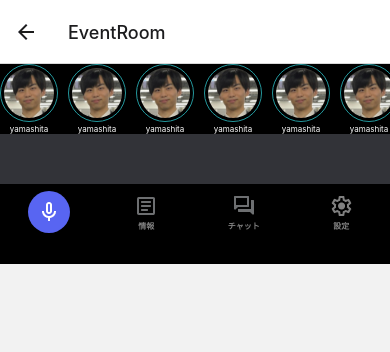
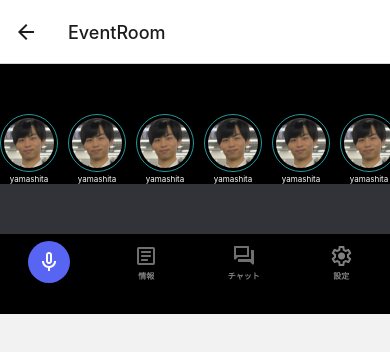
Before and after one commit to SuzukiTakuto/react-native-screen-transition-sample, a React Native app: screen /EventRoomPage in a window 390 px wide. Shown: the top 352 px of the page. Built offline with nearby package versions, Linux system fonts and the light colour scheme; what react-native-webrtc would draw is missing.

Commit message:
feat: IconScroll component

```diff
--- /dev/null
+++ b/src/components/generics/IconScroll.tsx/index.tsx
@@ -0,0 +1,12 @@
+import React from "react"
+import IconScrollPresenter from "./presenter"
+
+export type Props = {
+  test: string
+}
+
+const IconScroll = () => {
+  return <IconScrollPresenter />
+}
+
+export default IconScroll
--- /dev/null
+++ b/src/components/generics/IconScroll.tsx/presenter.tsx
@@ -0,0 +1,29 @@
+import React from "react"
+import { Image, ScrollView, Text, View } from "react-native"
+import { Props as ContainerProps } from "./index"
+import styles from "./style"
+import InteractiveCircularIcon from "../InteractiveCircularIcon"
+
+type Props = {
+  url: any
+} & ContainerProps
+
+const IconScrollPresenter = () => {
+  return (
+    <View style={styles.container}>
+      <ScrollView horizontal style={{ backgroundColor: "black" }}>
+        {[0, 1, 2, 3, 4, 5].map((i) => {
+          return (
+            <InteractiveCircularIcon
+              key={i}
+              url={{ image: require("./yamashita.png") }}
+              name={"yamashita"}
+            />
+          )
+        })}
+      </ScrollView>
+    </View>
+  )
+}
+
+export default IconScrollPresenter
--- /dev/null
+++ b/src/components/generics/IconScroll.tsx/style.tsx
@@ -0,0 +1,17 @@
+import { StyleSheet } from "react-native"
+
+const styles = StyleSheet.create({
+  container: {
+    marginTop: 50
+  },
+  bigBlue: {
+    color: "blue",
+    fontWeight: "bold",
+    fontSize: 30
+  },
+  red: {
+    color: "red"
+  }
+})
+
+export default styles
--- a/src/pages/EventRoom/presenter.tsx
+++ b/src/pages/EventRoom/presenter.tsx
@@ -3,6 +3,7 @@ import { View, ScrollView } from "react-native"
 import { colorCode } from "../../styles/general"
 import InteractiveCircularIcon from "../../components/generics/InteractiveCircularIcon"
 import Tabbar from "../../components/generics/Tabbar"
+import IconScroll from "../../components/generics/IconScroll.tsx"
 
 type Props = {}
 
@@ -15,15 +16,7 @@ const EventRoomPresenter: React.FC<Props> = ({}) => {
         }}
       >
         <ScrollView horizontal style={{ backgroundColor: "black" }}>
-          {[0, 1, 2, 3, 4, 5].map((i) => {
-            return (
-              <InteractiveCircularIcon
-                key={i}
-                url={{ image: require("./yamashita.png") }}
-                name={"yamashita"}
-              />
-            )
-          })}
+          <IconScroll />
         </ScrollView>
         <Tabbar />
       </View>
```
Also changed, not shown: src/components/generics/IconScroll.tsx/yamashita.png (renamed from src/pages/EventRoom/yamashita.png).
